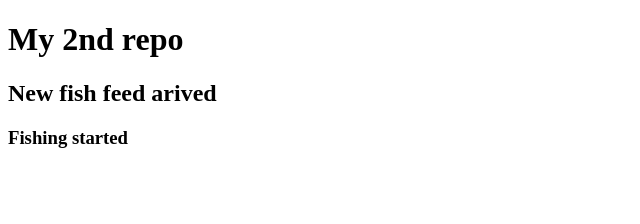
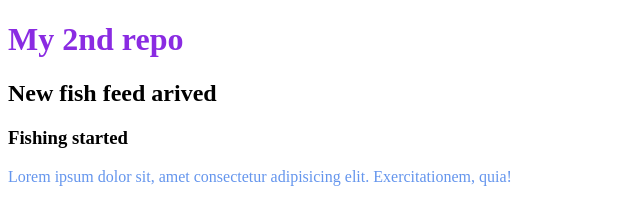
Before and after one commit to milton-ece/my-second-repo, a plain HTML site: page index.html in a window 1280 px wide. Shown: the whole page, without its empty margins (0-640 px from the left). Drawn offline with Linux system fonts and the light colour scheme.

Commit message:
color added

```diff
--- a/index.html
+++ b/index.html
@@ -5,10 +5,13 @@
     <meta http-equiv="X-UA-Compatible" content="IE=edge">
     <meta name="viewport" content="width=device-width, initial-scale=1.0">
     <title>My 2nd repo</title>
+    <link rel="stylesheet" href="style.css">
 </head>
 <body>
     <h1>My 2nd repo</h1>
     <h2>New fish feed arived</h2>
     <h3>Fishing started</h3>
+    <p>Lorem ipsum dolor sit, amet consectetur adipisicing elit. Exercitationem, quia!</p>
 </body>
+
 </html>
--- /dev/null
+++ b/style.css
@@ -0,0 +1,2 @@
+h1{color:blueviolet}
+p{color:cornflowerblue}
```
